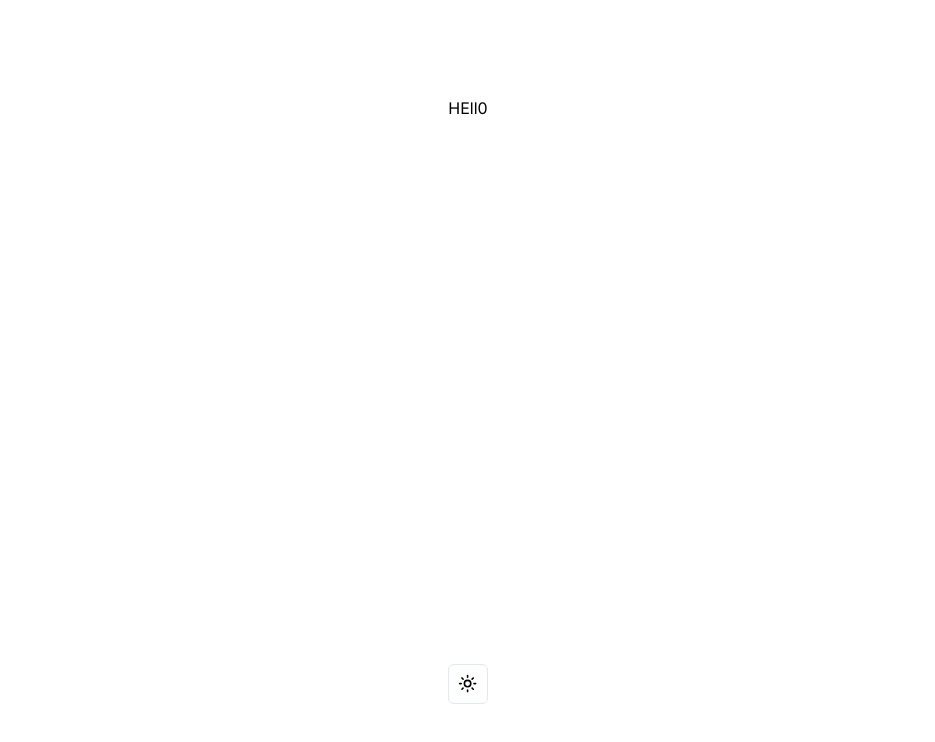
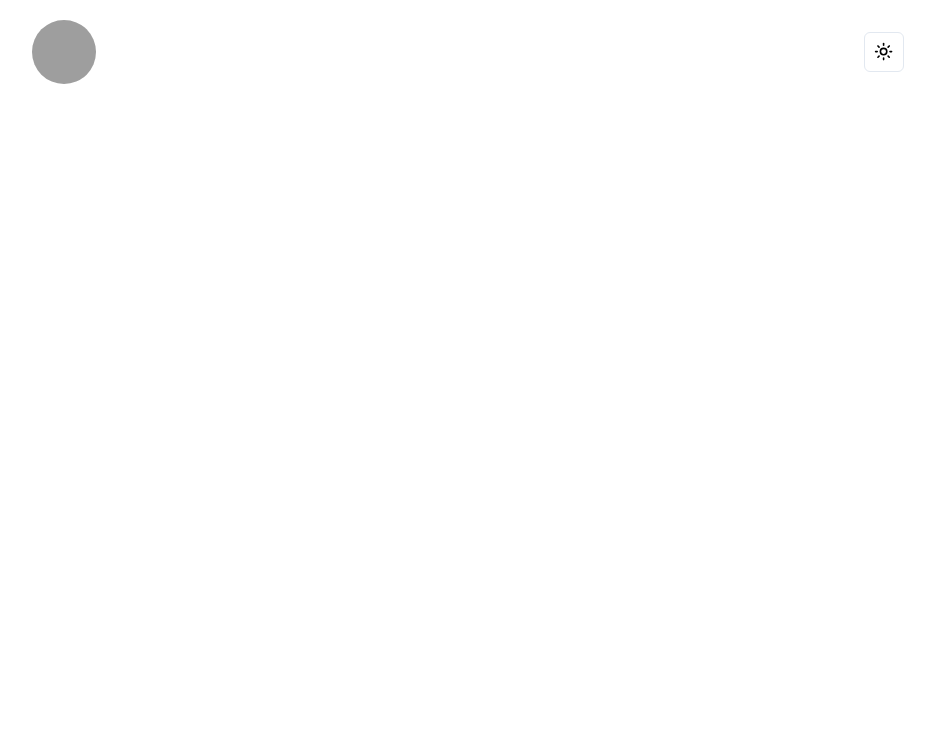
Before and after one commit to harshiltomar/portfolio-revamp, a Next.js app: page / in a window 1280 px wide. Shown: the top 742 px of the page, without its empty margins (172-1107 px from the left). Built offline with nearby package versions, Linux system fonts and the light colour scheme; grey boxes are pictures that could not be loaded.

Commit message:
feat: navbar init

```diff
--- a/package.json
+++ b/package.json
@@ -9,6 +9,7 @@
     "lint": "next lint"
   },
   "dependencies": {
+    "@radix-ui/react-avatar": "^1.1.0",
     "@radix-ui/react-dropdown-menu": "^2.1.1",
     "@radix-ui/react-slot": "^1.1.0",
     "class-variance-authority": "^0.7.0",
--- a/src/app/page.tsx
+++ b/src/app/page.tsx
@@ -1,11 +1,12 @@
-import { ModeToggle } from "@/components/shared/theme-toggle";
+import { ModeToggle } from "@/components/micro/theme-toggle";
+import Navbar from "@/components/shared/Navbar";
+
 import Image from "next/image";
 
 export default function Home() {
   return (
-    <main className="flex min-h-screen flex-col items-center justify-between p-24">
-      HEll0
-      <ModeToggle/>
+    <main className="flex min-h-screen flex-col items-center justify-between p-5">
+      <Navbar/>
     </main>
   );
 }
--- /dev/null
+++ b/src/components/shared/Navbar.tsx
@@ -0,0 +1,20 @@
+import React from 'react'
+import { ModeToggle } from '../micro/theme-toggle'
+import { Avatar, AvatarFallback, AvatarImage } from "@/components/ui/avatar"
+
+
+export default function Navbar() {
+  return (
+    <div className="flex flex-row items-center justify-between">
+        <div className='mr-96'>
+            <Avatar className='h-16 w-16'>
+            <AvatarImage src="https://avatars.githubusercontent.com/u/110554721?v=4" />
+            <AvatarFallback>Harshil Tomar</AvatarFallback>
+            </Avatar>
+        </div>
+        <div className='ml-96'>
+            <ModeToggle/>
+        </div>
+    </div>
+  )
+}
--- /dev/null
+++ b/src/components/ui/avatar.tsx
@@ -0,0 +1,50 @@
+"use client"
+
+import * as React from "react"
+import * as AvatarPrimitive from "@radix-ui/react-avatar"
+
+import { cn } from "@/lib/utils"
+
+const Avatar = React.forwardRef<
+  React.ElementRef<typeof AvatarPrimitive.Root>,
+  React.ComponentPropsWithoutRef<typeof AvatarPrimitive.Root>
+>(({ className, ...props }, ref) => (
+  <AvatarPrimitive.Root
+    ref={ref}
+    className={cn(
+      "relative flex h-10 w-10 shrink-0 overflow-hidden rounded-full",
+      className
+    )}
+    {...props}
+  />
+))
+Avatar.displayName = AvatarPrimitive.Root.displayName
+
+const AvatarImage = React.forwardRef<
+  React.ElementRef<typeof AvatarPrimitive.Image>,
+  React.ComponentPropsWithoutRef<typeof AvatarPrimitive.Image>
+>(({ className, ...props }, ref) => (
+  <AvatarPrimitive.Image
+    ref={ref}
+    className={cn("aspect-square h-full w-full", className)}
+    {...props}
+  />
+))
+AvatarImage.displayName = AvatarPrimitive.Image.displayName
+
+const AvatarFallback = React.forwardRef<
+  React.ElementRef<typeof AvatarPrimitive.Fallback>,
+  React.ComponentPropsWithoutRef<typeof AvatarPrimitive.Fallback>
+>(({ className, ...props }, ref) => (
+  <AvatarPrimitive.Fallback
+    ref={ref}
+    className={cn(
+      "flex h-full w-full items-center justify-center rounded-full bg-slate-100 dark:bg-slate-800",
+      className
+    )}
+    {...props}
+  />
+))
+AvatarFallback.displayName = AvatarPrimitive.Fallback.displayName
+
+export { Avatar, AvatarImage, AvatarFallback }
```
Also changed, not shown: src/components/micro/theme-toggle.tsx (renamed from src/components/shared/theme-toggle.tsx), 1 other file (tests, documents, lock files or other folders).
